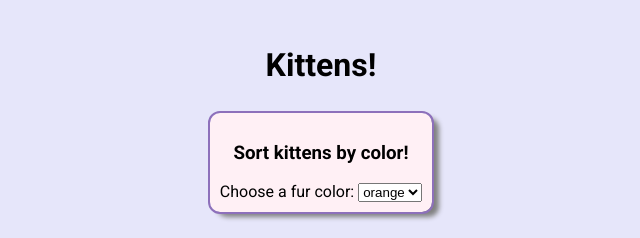
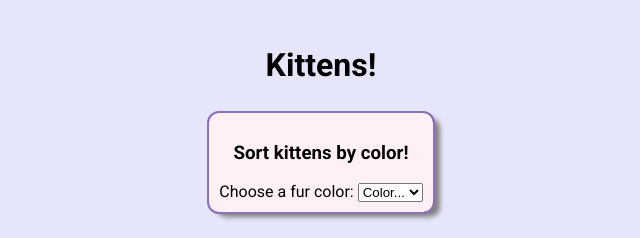
Before and after one commit to charliechase96/Phase-1-Project, a plain HTML site: page index.html in a window 1280 px wide. Shown: the top 238 px of the page, 319-959 px from the left. Drawn offline with Linux system fonts and the light colour scheme; no server answers.

Commit message:
gave default option for dropdown menu

```diff
--- a/index.html
+++ b/index.html
@@ -17,6 +17,7 @@
             <label for="sorting kittens">Choose a fur color:</label>
 
             <select name="kitten-color" id="kitten-color">
+                <option value="none" selected disabled hidden>Color...</option>
                 <option value="orange">orange</option>
                 <option value="black">black</option>
                 <option value="white">white</option>
```
